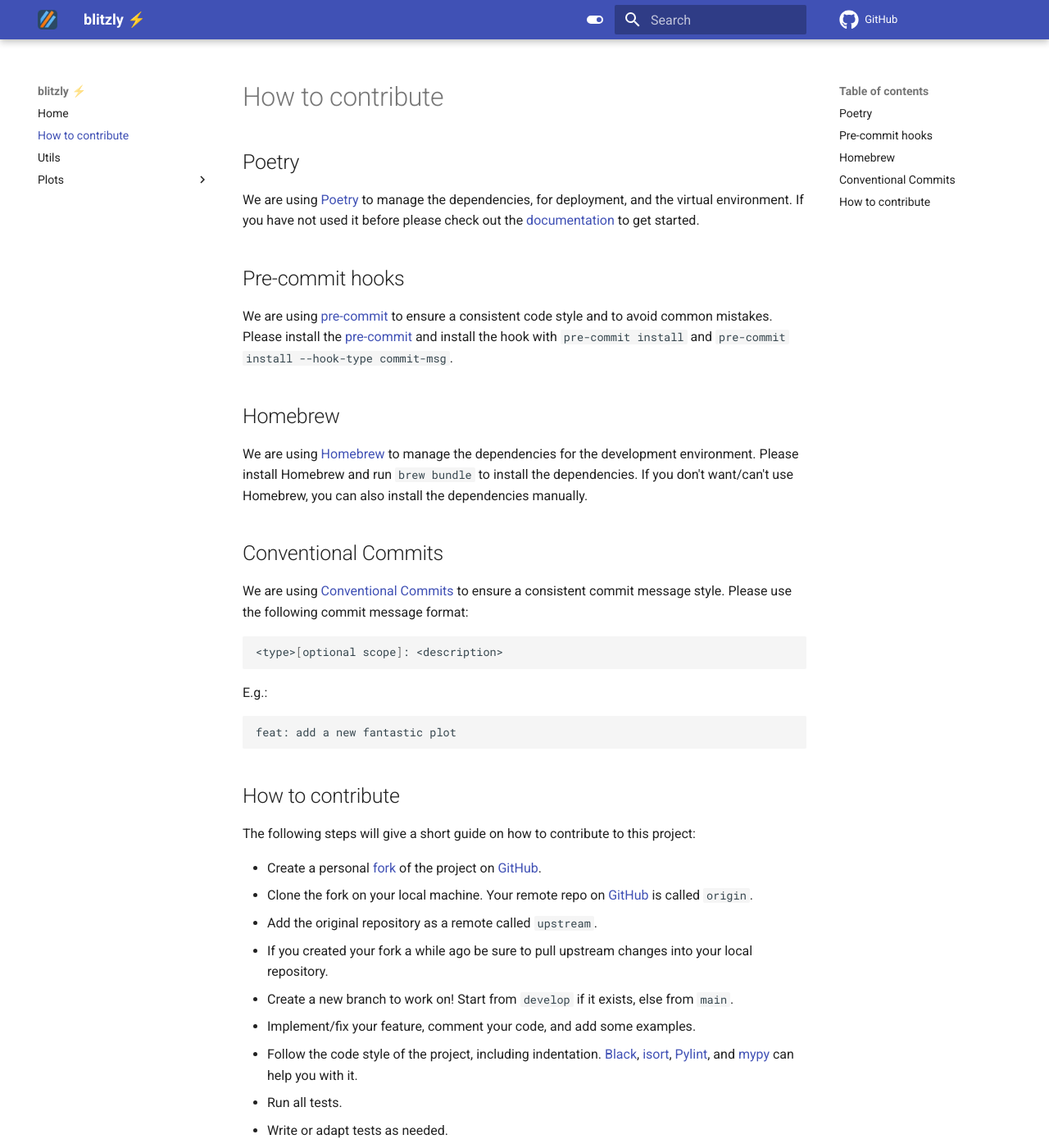
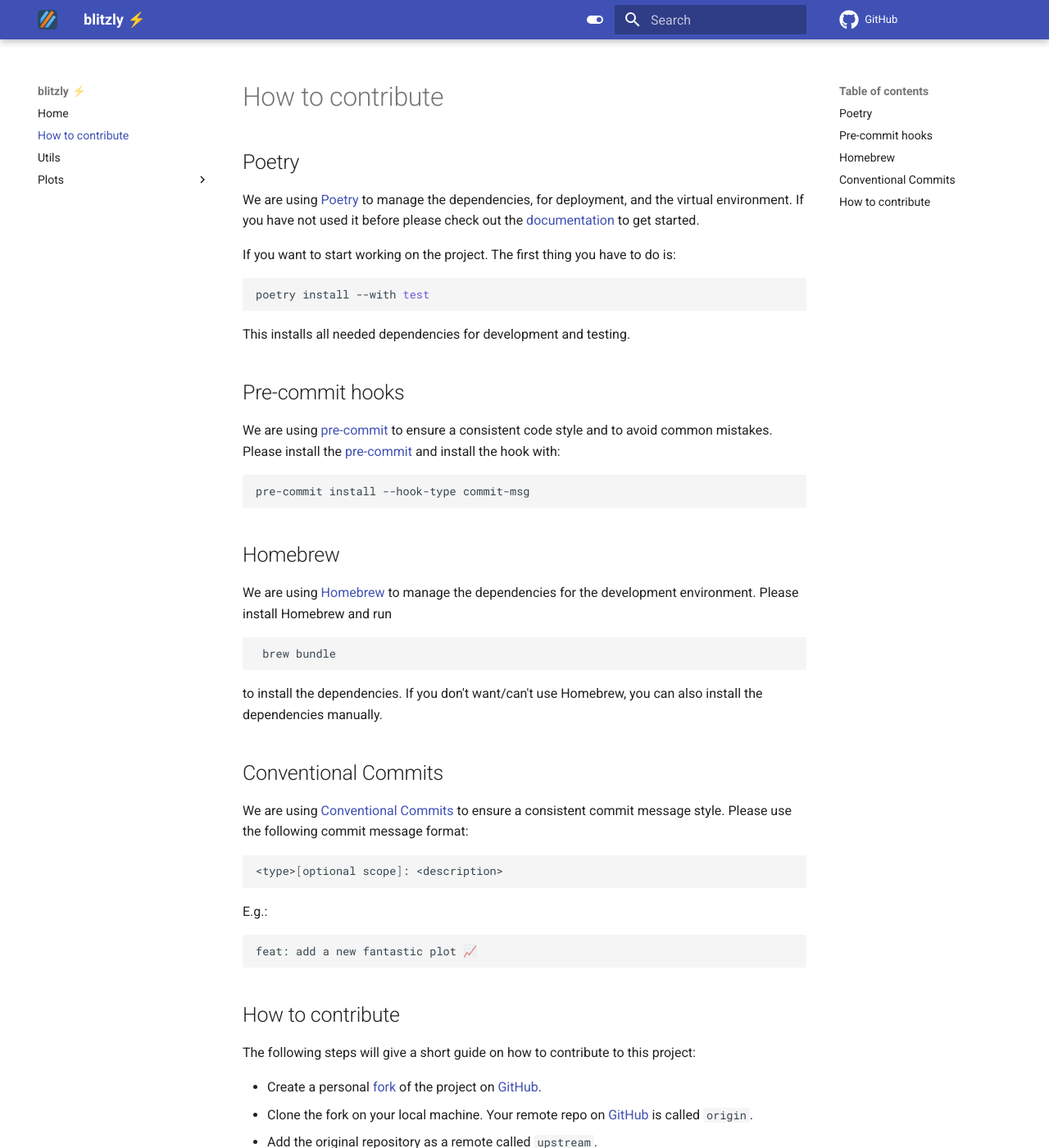
Before and after one commit to invia-flights/blitzly, an MkDocs documentation site: the page built from docs/CONTRIBUTING.md, in a window 1280 px wide and 1400 px high. Shown: the whole window at 82% size. Built offline with MkDocs 1.6.1 and Material for MkDocs 9.7.7, drawn with Linux system fonts in a browser that asks for light colours; comment, search, counter and statistics services are not loaded.

````diff
--- a/docs/CONTRIBUTING.md
+++ b/docs/CONTRIBUTING.md
@@ -3,11 +3,24 @@
 ## Poetry
 We are using [Poetry](https://python-poetry.org/) to manage the dependencies, for deployment, and the virtual environment. If you have not used it before please check out the [documentation](https://python-poetry.org/docs/) to get started.
 
+If you want to start working on the project. The first thing you have to do is:
+```bash
+poetry install --with test
+```
+This installs all needed dependencies for development and testing.
+
 ## Pre-commit hooks
-We are using [pre-commit](https://pre-commit.com/) to ensure a consistent code style and to avoid common mistakes. Please install the [pre-commit](https://pre-commit.com/#installation) and install the hook with `pre-commit install` and `pre-commit install --hook-type commit-msg`.
+We are using [pre-commit](https://pre-commit.com/) to ensure a consistent code style and to avoid common mistakes. Please install the [pre-commit](https://pre-commit.com/#installation) and install the hook with:
+```bash
+pre-commit install --hook-type commit-msg
+```
 
 ## Homebrew
-We are using [Homebrew](https://brew.sh/) to manage the dependencies for the development environment. Please install Homebrew and run `brew bundle` to install the dependencies. If you don't want/can't use Homebrew, you can also install the dependencies manually.
+We are using [Homebrew](https://brew.sh/) to manage the dependencies for the development environment. Please install Homebrew and run
+```bash
+ brew bundle
+```
+to install the dependencies. If you don't want/can't use Homebrew, you can also install the dependencies manually.
 
 ## Conventional Commits
 We are using [Conventional Commits](https://www.conventionalcommits.org/en/v1.0.0/) to ensure a consistent commit message style. Please use the following commit message format:
@@ -17,7 +30,7 @@
 
 E.g.:
 ```bash
-feat: add a new fantastic plot
+feat: add a new fantastic plot 📈
 ```
 
 ## How to contribute
--- a/pyproject.toml
+++ b/pyproject.toml
@@ -100,4 +100,4 @@
 profile = "black"
 skip_glob = ["docs/*"]
 src_paths = ["src/blitzly", "tests"]
-extend_skip = [".md", ".joblib", ".json"]
+extend_skip = [".md", ".joblib", ".json", ".yaml", ".yml"]
````
Also changed, not shown: docs/README.md (+1 -1 lines), 5 other files.
